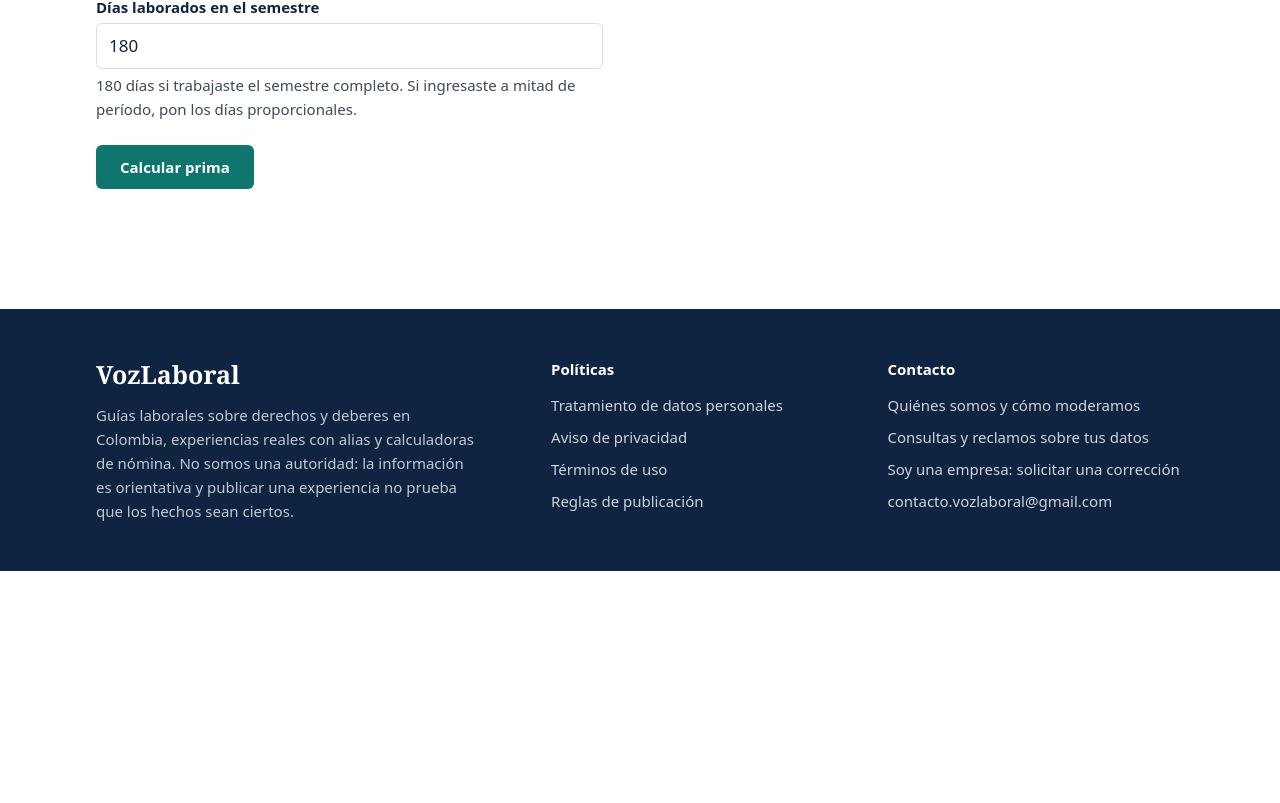
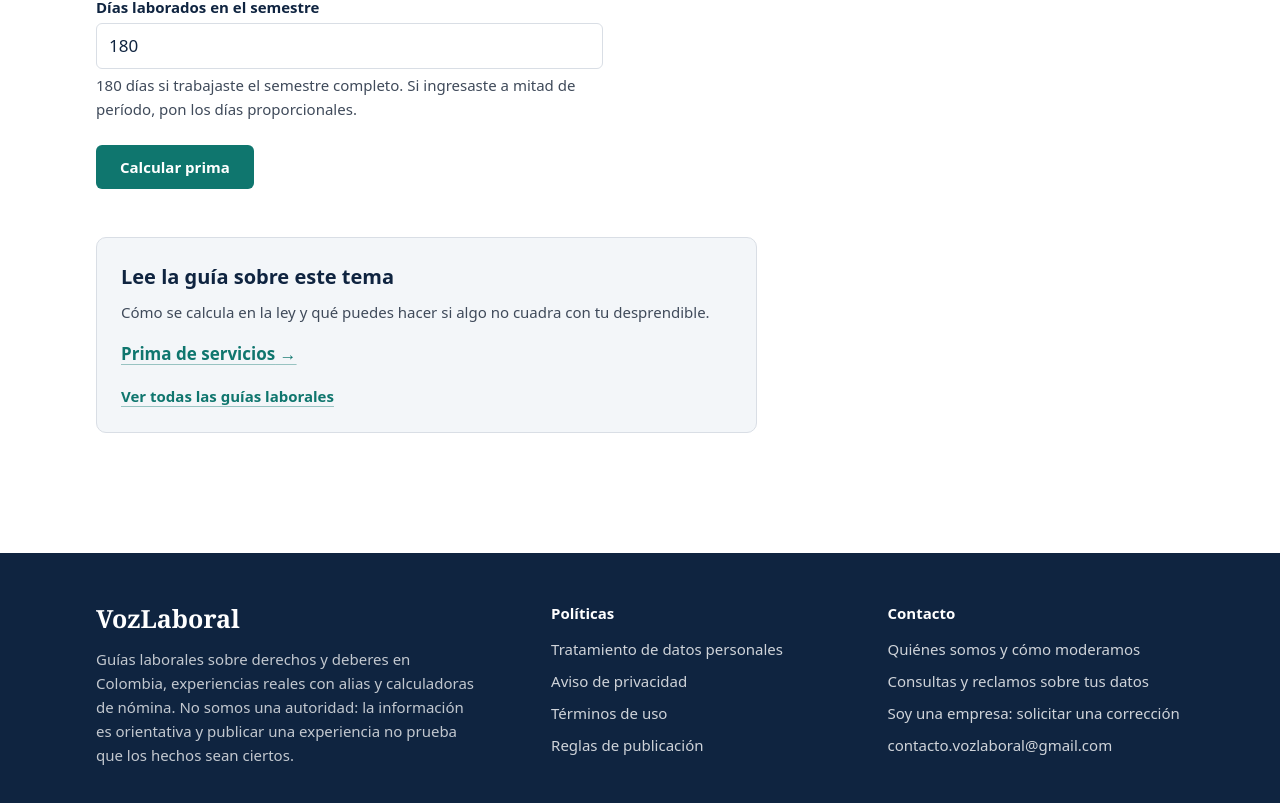
Before and after one commit to Javier0618/Voz-Laboral, a React (Vite) app: page /calculadoras/prima in a window 1280 px wide. Shown: the part 771-1574 px from the top of the page. Before the commit the page ends 1342 px from the top, so only its background shows below. Built offline with nearby package versions, Linux system fonts and the light colour scheme; no server answers.

Commit message:
feat: enlace a guía desde calculadora de prima

```diff
--- a/src/pages/calculadoras/Prima.tsx
+++ b/src/pages/calculadoras/Prima.tsx
@@ -4,6 +4,7 @@ import { VALORES_2026 } from '../../lib/liquidacion';
 import { Alert, Field, PageHeader } from '../../components/ui';
 import { CalcSharePrompt } from '../../components/CalcSharePrompt';
 import { PrintButton } from '../../components/PrintButton';
+import { CalculatorGuideLinks } from '../../components/CalculatorGuideLinks';
 
 const pesos = (n: number) => `$${Math.round(n).toLocaleString('es-CO')}`;
 const soloDigitos = (s: string) => s.replace(/\D/g, '');
@@ -178,6 +179,8 @@ export default function PrimaPage() {
           )}
         </section>
       </div>
+
+      <CalculatorGuideLinks path="/calculadoras/prima" />
     </div>
   );
 }
```
